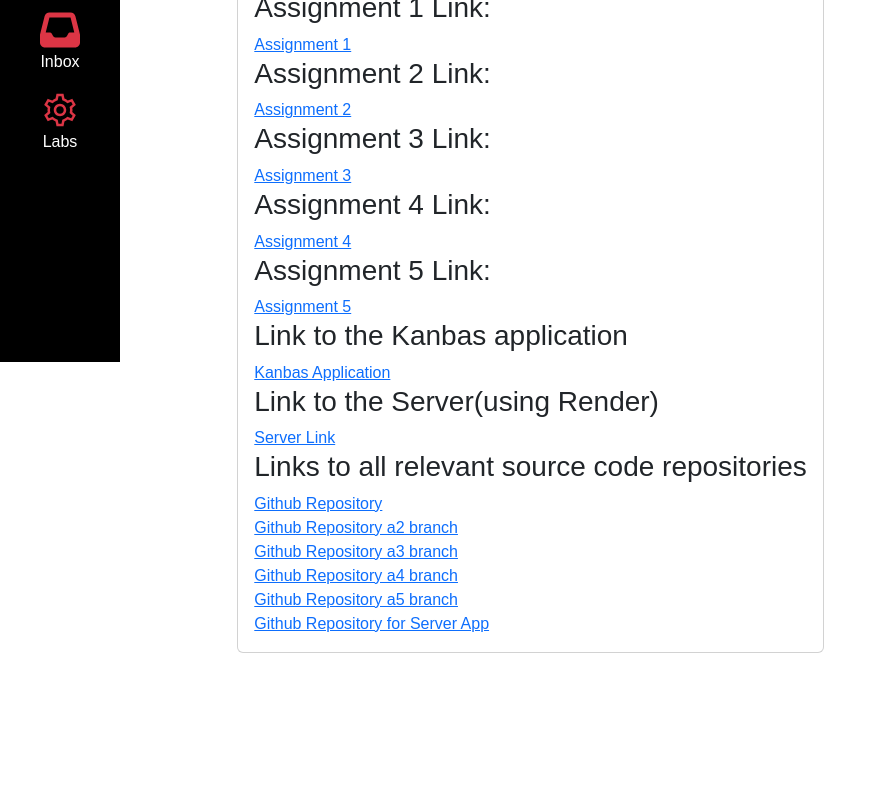
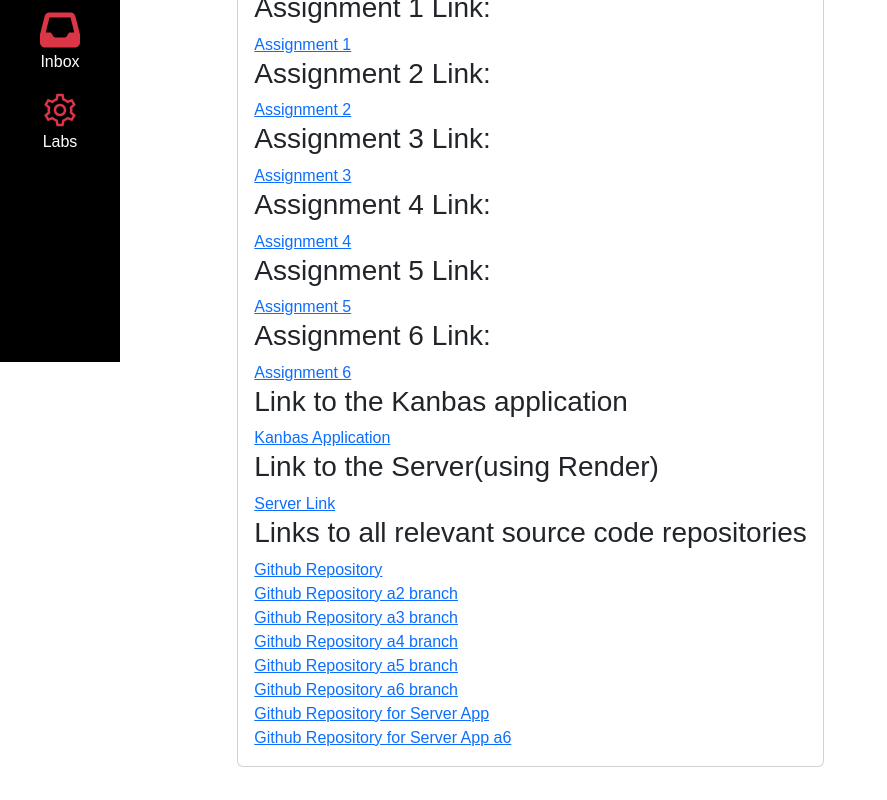
Before and after one commit to Arpita-Gupta1902/kanbas-react-web-app, a React (Create React App) app: page /Labs#/Kanbas/Account/Signin in a window 1280 px wide. Shown: the part 438-1238 px from the top of the page, without its empty margins (0-887 px from the left). Before the commit the page ends 1124 px from the top, so only its background shows below. Built offline with nearby package versions, Linux system fonts and the light colour scheme; no server answers.

Commit message:
fix: adding links

```diff
--- a/src/Kanbas/Account/Signin.tsx
+++ b/src/Kanbas/Account/Signin.tsx
@@ -42,10 +42,12 @@
       <a id="wd-assng-link" href="https://northeastern.instructure.com/courses/192548/assignments/2423282">Assignment 4</a>
       <h3>Assignment 5 Link:</h3>
       <a id="wd-assng-link" href="https://northeastern.instructure.com/courses/192548/assignments/2423283">Assignment 5</a>
+      <h3>Assignment 6 Link:</h3>
+      <a id="wd-assng-link" href="https://northeastern.instructure.com/courses/192548/assignments/2423284">Assignment 6</a>
       <h3>Link to the Kanbas application</h3>
       <a id="wd-kanbas-link" href="https://dapper-haupia-db049d.netlify.app">Kanbas Application</a>
       <h3>Link to the Server(using Render)</h3>
-      <a id="wd-kanbas-link" href="https://kanbas-node-server-app-knuk.onrender.com">Server Link</a>
+      <a id="wd-kanbas-link" href="https://kanbas-node-server-app-a6-wq40.onrender.com">Server Link</a>
       <h3>Links to all relevant source code repositories</h3>
       <a id="wd-github" href="https://github.com/Arpita-Gupta1902/kanbas-react-web-app">Github Repository</a>
       <br/>
@@ -57,7 +59,11 @@
       <br/>
       <a id="wd-github" href="https://github.com/Arpita-Gupta1902/kanbas-react-web-app/tree/a5">Github Repository a5 branch</a>
       <br/>
+      <a id="wd-github" href="https://github.com/Arpita-Gupta1902/kanbas-react-web-app/tree/a6">Github Repository a6 branch</a>
+      <br/>
       <a id="wd-github" href="https://github.com/Arpita-Gupta1902/kanbas-node-server-app">Github Repository for Server App</a>
+      <br/>
+      <a id="wd-github" href="https://github.com/Arpita-Gupta1902/kanbas-node-server-app/tree/a6">Github Repository for Server App a6</a>
       </div>
       </div>
     </div>
```
